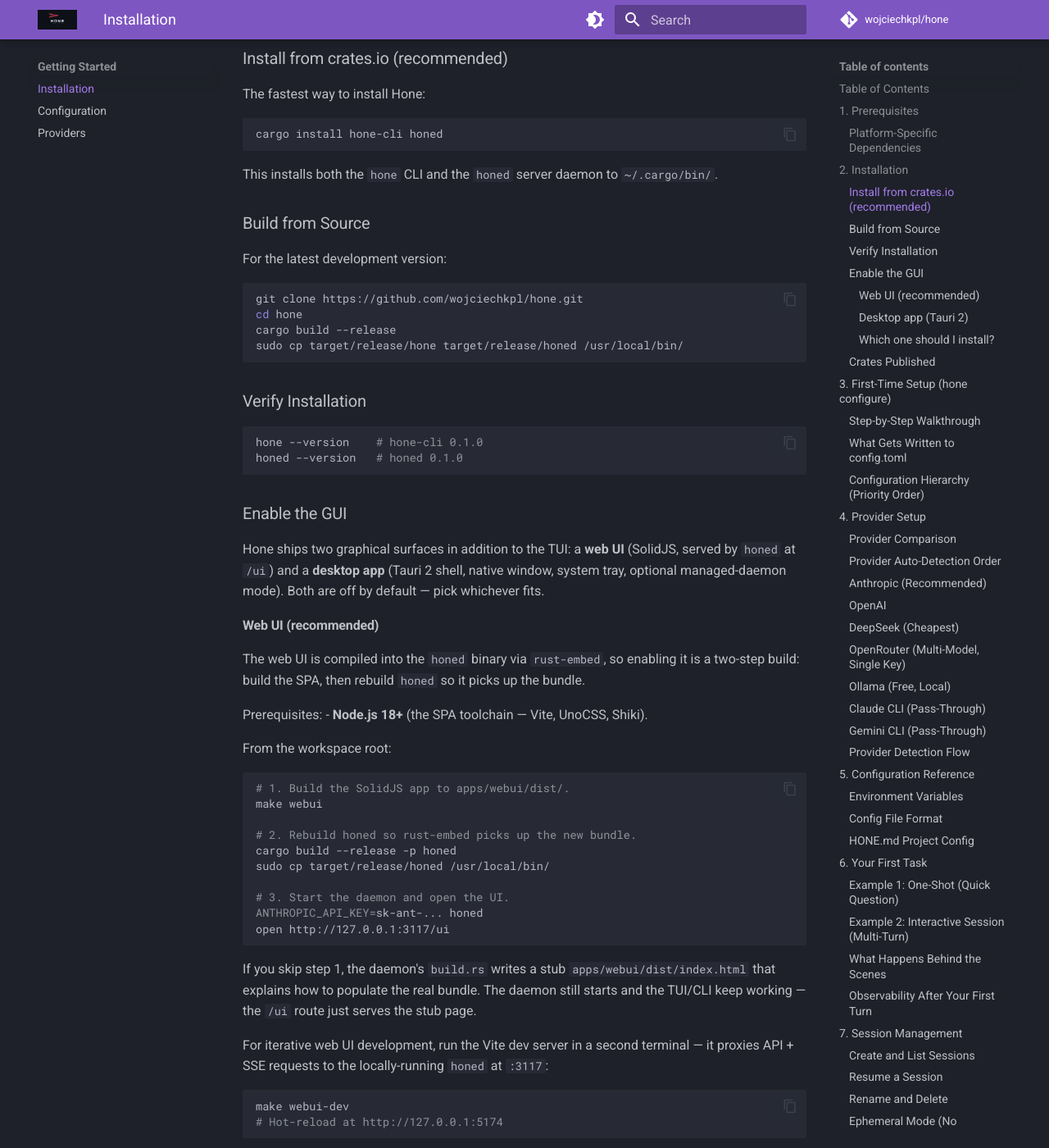
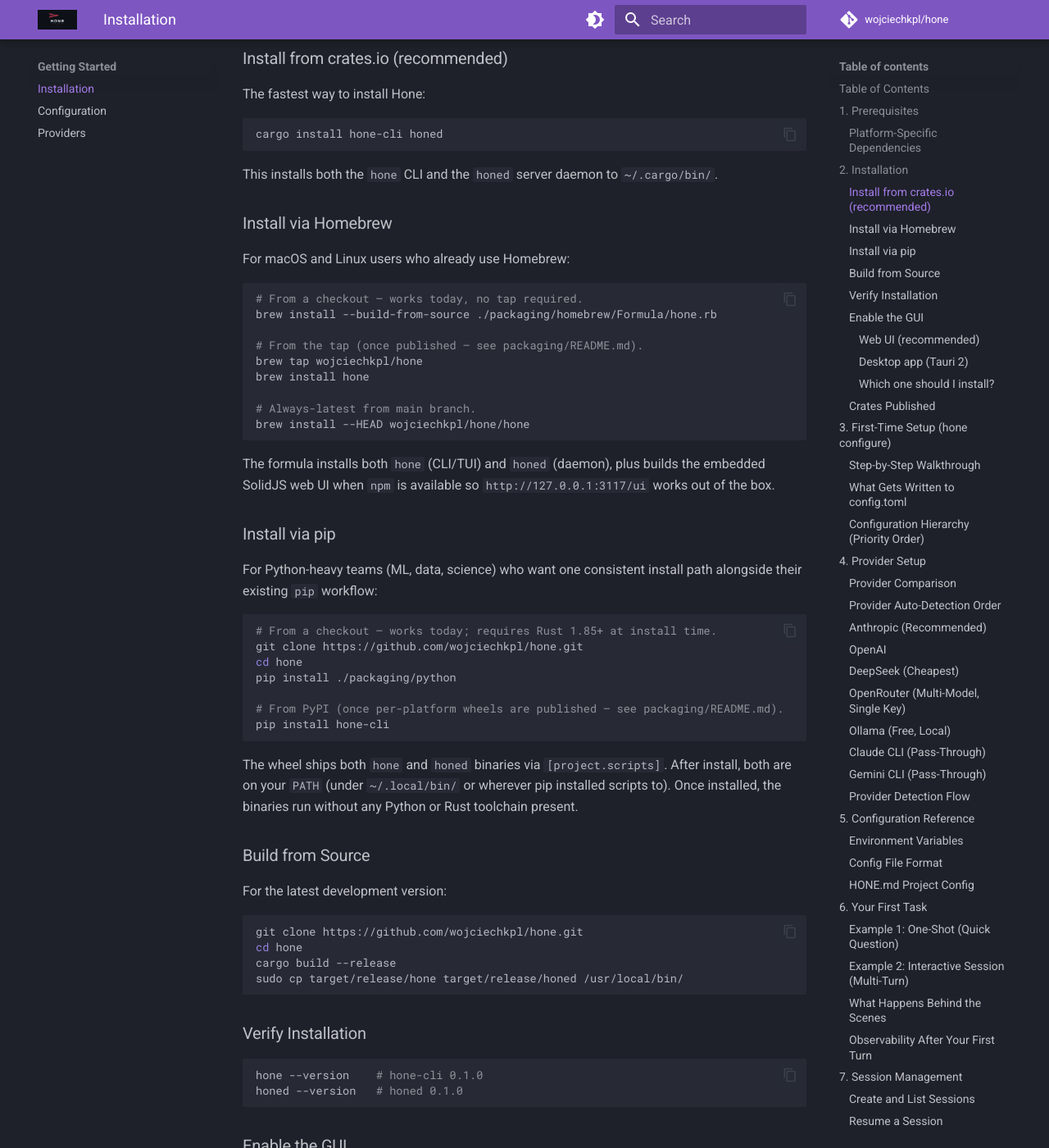
Before and after one commit to wojciechkpl/hone, an MkDocs documentation site: the page built from docs/getting-started.md, in a window 1280 px wide and 1400 px high, scrolled down 2379 px. Shown: the whole window at 82% size. Built offline with MkDocs 1.6.1 and Material for MkDocs 9.7.7, drawn with Linux system fonts in a browser that asks for light colours; comment, search, counter and statistics services are not loaded.

Commit message:
feat(packaging): enable brew + pip install paths
Adds packaging scaffolding so Hone can be installed via Homebrew and
pip alongside the existing `cargo install hone-cli honed` path. Both
new paths build from source today; the README documents what's left
(tap repo + per-platform PyPI wheels) to remove the local Rust
toolchain requirement.

### Homebrew — packaging/homebrew/Formula/hone.rb

- Builds both `hone` (CLI/TUI) and `honed` (daemon).
- Builds the embedded SolidJS web UI via npm when available so /ui
  works out of the box; falls back to honed's stub page otherwise.
- HEAD installable today: `brew install --HEAD wojciechkpl/hone/hone`.
- Tap-installable once a tagged release exists; the URL+SHA block is
  pre-written and commented out, ready to uncomment on first tag.

### pip — packaging/python/

- pyproject.toml declares two console_scripts (hone, honed) wired to
  hone_cli.hone_main / honed_main entry points.
- setup.py's CargoBuild step runs `cargo build --release -p hone-cli
  -p honed` from the workspace root and copies both binaries into
  the wheel's data dir.
- Entry points use `os.execv` (not subprocess) so exit codes, signals,
  and TTY ownership flow naturally to the user — important for the
  TUI.
- Works today: `pip install ./packaging/python` from a checkout.
  Future: per-platform pre-built wheels via cibuildwheel matrix
  (template path documented in packaging/README.md).

### Docs

- `docs/getting-started.md` § 2 gets two new subsections covering
  both paths (commands, prerequisites, "from PyPI/tap once published"
  notes).
- `packaging/README.md` is the contributor-facing index: status
  table, install commands per channel, and the publishing path
  (homebrew tap repo + PyPI CI matrix mirroring
  apps/hone-desktop/ci/desktop-release.yml).

### Misc

- Added `!packaging/homebrew/Formula/` negation to .gitignore so
  the existing `Formula/` ignore (intended for some other artifact)
  doesn't swallow the Homebrew formula.

````diff
--- a/docs/getting-started.md
+++ b/docs/getting-started.md
@@ -85,6 +85,46 @@
 
 This installs both the `hone` CLI and the `honed` server daemon to `~/.cargo/bin/`.
 
+### Install via Homebrew
+
+For macOS and Linux users who already use Homebrew:
+
+```bash
+# From a checkout — works today, no tap required.
+brew install --build-from-source ./packaging/homebrew/Formula/hone.rb
+
+# From the tap (once published — see packaging/README.md).
+brew tap wojciechkpl/hone
+brew install hone
+
+# Always-latest from main branch.
+brew install --HEAD wojciechkpl/hone/hone
+```
+
+The formula installs both `hone` (CLI/TUI) and `honed` (daemon),
+plus builds the embedded SolidJS web UI when `npm` is available so
+`http://127.0.0.1:3117/ui` works out of the box.
+
+### Install via pip
+
+For Python-heavy teams (ML, data, science) who want one consistent
+install path alongside their existing `pip` workflow:
+
+```bash
+# From a checkout — works today; requires Rust 1.85+ at install time.
+git clone https://github.com/wojciechkpl/hone.git
+cd hone
+pip install ./packaging/python
+
+# From PyPI (once per-platform wheels are published — see packaging/README.md).
+pip install hone-cli
+```
+
+The wheel ships both `hone` and `honed` binaries via `[project.scripts]`.
+After install, both are on your `PATH` (under `~/.local/bin/` or
+wherever pip installed scripts to). Once installed, the binaries run
+without any Python or Rust toolchain present.
+
 ### Build from Source
 
 For the latest development version:
````
Also changed, not shown: packaging/README.md (added, +91 -0 lines), packaging/python/README.md (added, +62 -0 lines), 6 other files.
